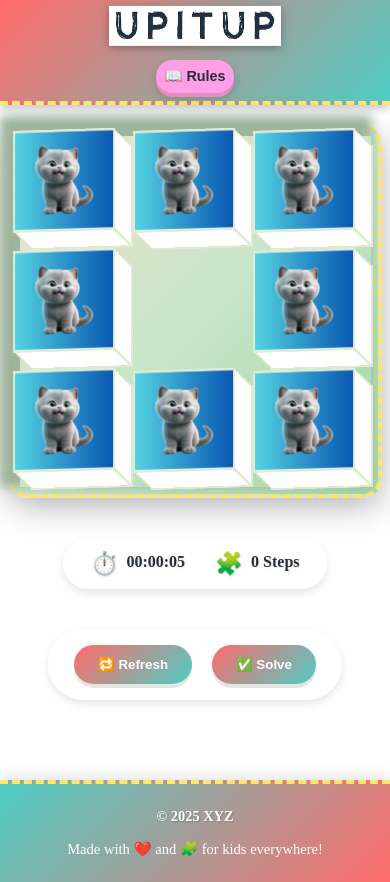
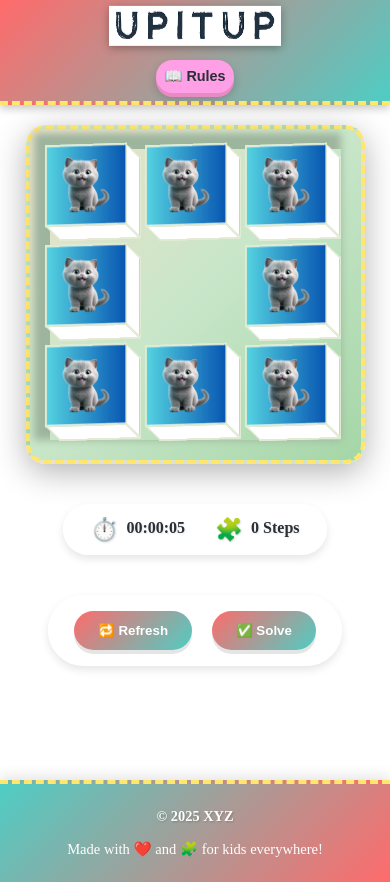
Before and after one commit to bhanupattemz/upitup, a React (Vite) app: page / in a window 390 px wide. Built offline with nearby package versions, Linux system fonts and the light colour scheme.

Commit message:
update App.css

```diff
--- a/src/App.css
+++ b/src/App.css
@@ -532,9 +532,45 @@
 
 /* Media queries */
 @media (max-width: 600px) {
-  .scene {
-    padding: 7px;
+  .scene{
+    padding: 20px;
   }
+  .grid{
+    box-shadow: -8px -8px 8px 8px #9db49d;
+  }
+  .cube {
+    width: 80px;
+    height: 80px;
+  }
+
+  .face {
+    width: 80px;
+    height: 80px;
+  }
+  .face.top {
+    transform: rotateX(0deg) translateZ(40px);
+  }
+
+  .face.bottom {
+    transform: rotateX(180deg) translateZ(40px);
+  }
+
+  .face.left {
+    transform: rotateY(-90deg) translateZ(40px);
+  }
+
+  .face.right {
+    transform: rotateY(90deg) translateZ(40px);
+  }
+
+  .face.front {
+    transform: rotateX(90deg) translateZ(40px);
+  }
+
+  .face.back {
+    transform: rotateX(-90deg) translateZ(40px);
+  }
+
 
 
   .win-popup-content {
--- a/src/App.jsx
+++ b/src/App.jsx
@@ -188,7 +188,7 @@ function App() {
       <Header />
       <main className='main'>
         <div className="scene">
-          <div className="grid" style={{ gridTemplateColumns: `repeat(${n}, 100px)` }}>
+          <div className="grid" style={{ gridTemplateColumns: `repeat(${n}, 80px)` }}>
             {grid.map((row, rowInx) =>
               row.map((item, colInx) => (
                 <div
```
